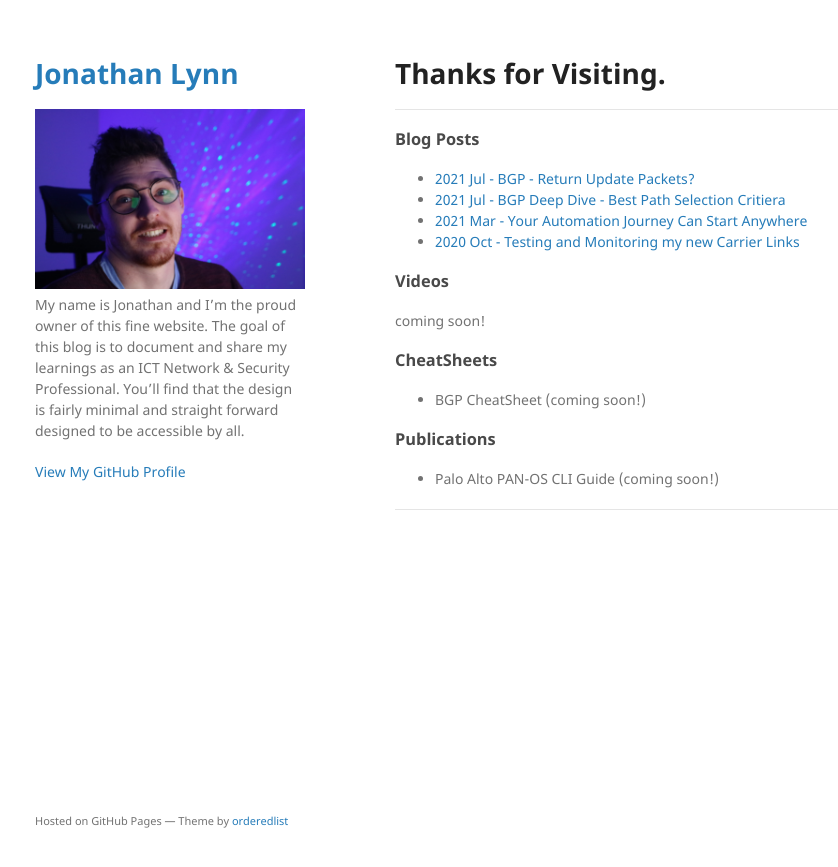
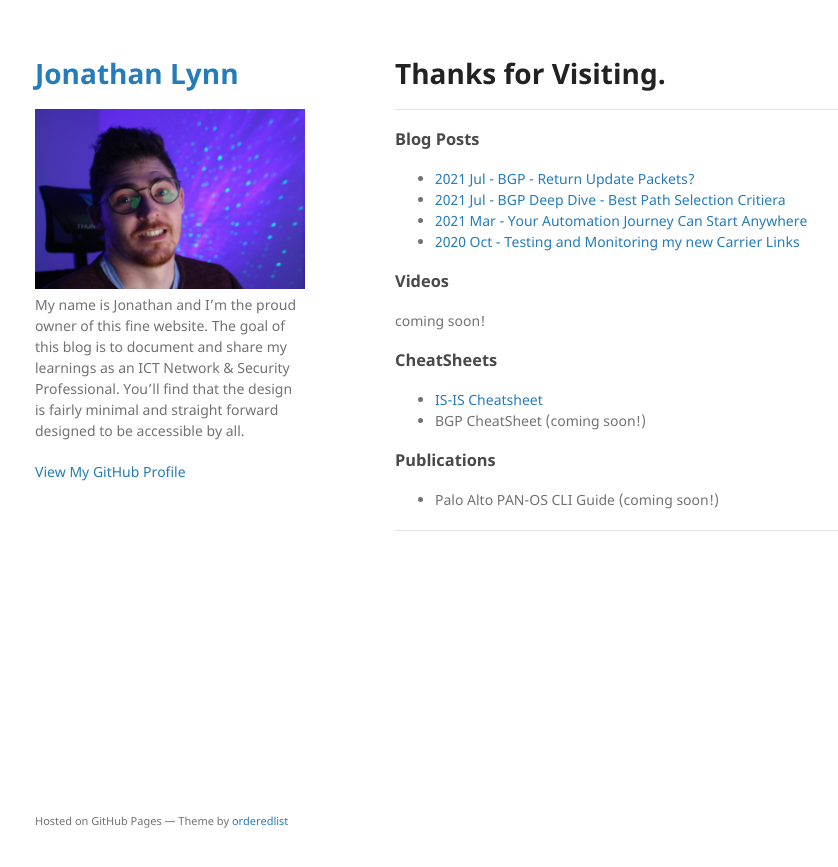
Before and after one commit to jonathanLynn/jonathanlynn.github.io, a Jekyll site: the page built from index.md, in a window 1280 px wide. Shown: the top 867 px of the page, without its empty margins (175-1013 px from the left). Built offline with Jekyll 4.4.1, drawn with Linux system fonts in a browser that asks for light colours; our own code applies the rules of GitHub Pages for plain Markdown files.

Commit message:
added link to cheatsheet-isis to main page

```diff
--- a/index.md
+++ b/index.md
@@ -18,6 +18,7 @@ coming soon!
 
 ### CheatSheets
 
+* [IS-IS Cheatsheet](./assets/cheatsheet-isis.png)
 * BGP CheatSheet (coming soon!)
 
 ### Publications
```
